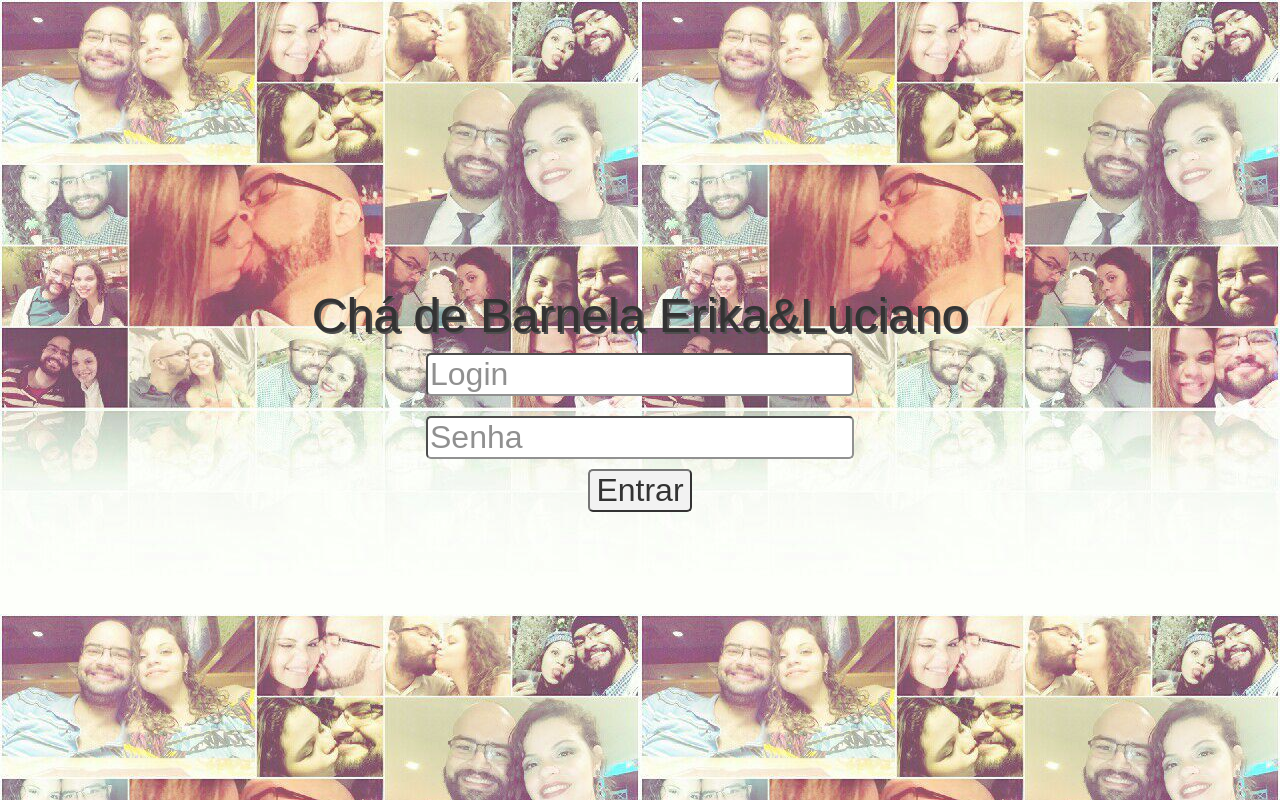
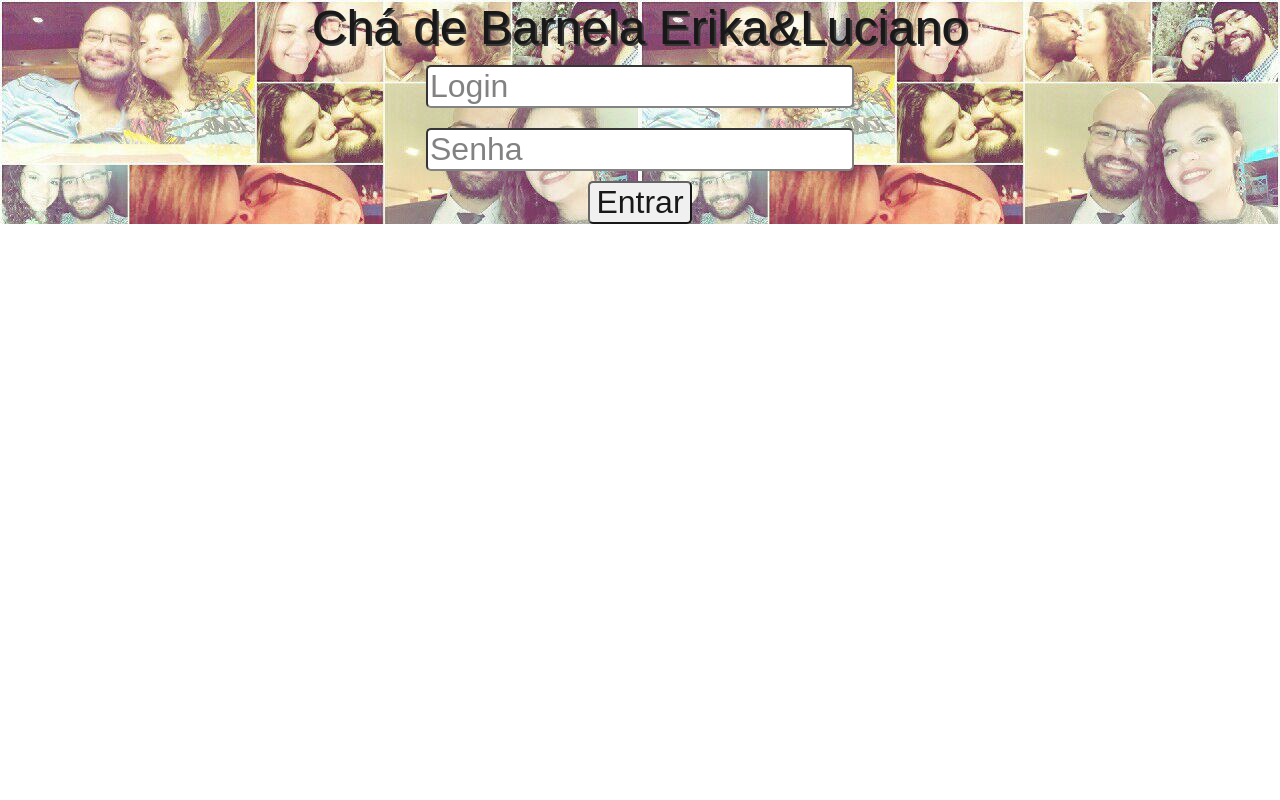
Before and after one commit to geronimo-lisboa/cha-de-panela, a React (Create React App) app in the folder front/cha-de-panela/: page / in a window 1280 px wide. Built offline with nearby package versions, Linux system fonts and the light colour scheme.

Commit message:
Mais ou menos funcionando

```diff
--- a/front/cha-de-panela/src/App.css
+++ b/front/cha-de-panela/src/App.css
@@ -3,9 +3,9 @@
   flex-direction: column;
   justify-content: center;
   text-align: center;
-  opacity:0.8;
+  opacity:0.9;
   background-color:antiquewhite;
-  position:fixed;
+  position:relative;
   width:100%;
   height:100%;
   top:0px;
@@ -14,12 +14,18 @@
   background-image: url('photo_2018-08-07_08-24-52.jpg');
 }
 
+.LoginForm {
+  flex:1;
+  overflow:auto;
+}
 
 
 .Titulo {
+  overflow:auto;
   font-size:3em;
   color: black;
   text-shadow: 2px 2px #222222;
+  flex:1;
 }
 
 .LoginFields{
--- a/front/cha-de-panela/src/LoginForm.js
+++ b/front/cha-de-panela/src/LoginForm.js
@@ -30,7 +30,7 @@ class LoginForm extends Component {
 
     render(){
         return(
-            <div>
+            <div className="LoginForm">
                 <div className="LoginFields"><input className="LoginInputs" placeholder="Login" onChange={this.onLoginInputChange} value={this.state.login}/></div>
                 <div className="LoginFields">
                     <input type="password" className="LoginInputs" placeholder="Senha" onChange={this.onSenhaInputChange} value={this.state.senha}/></div>
```
Also changed, not shown: front/cha-de-panela/src/ConvidadoDashboard.js (+3 -3 lines).
